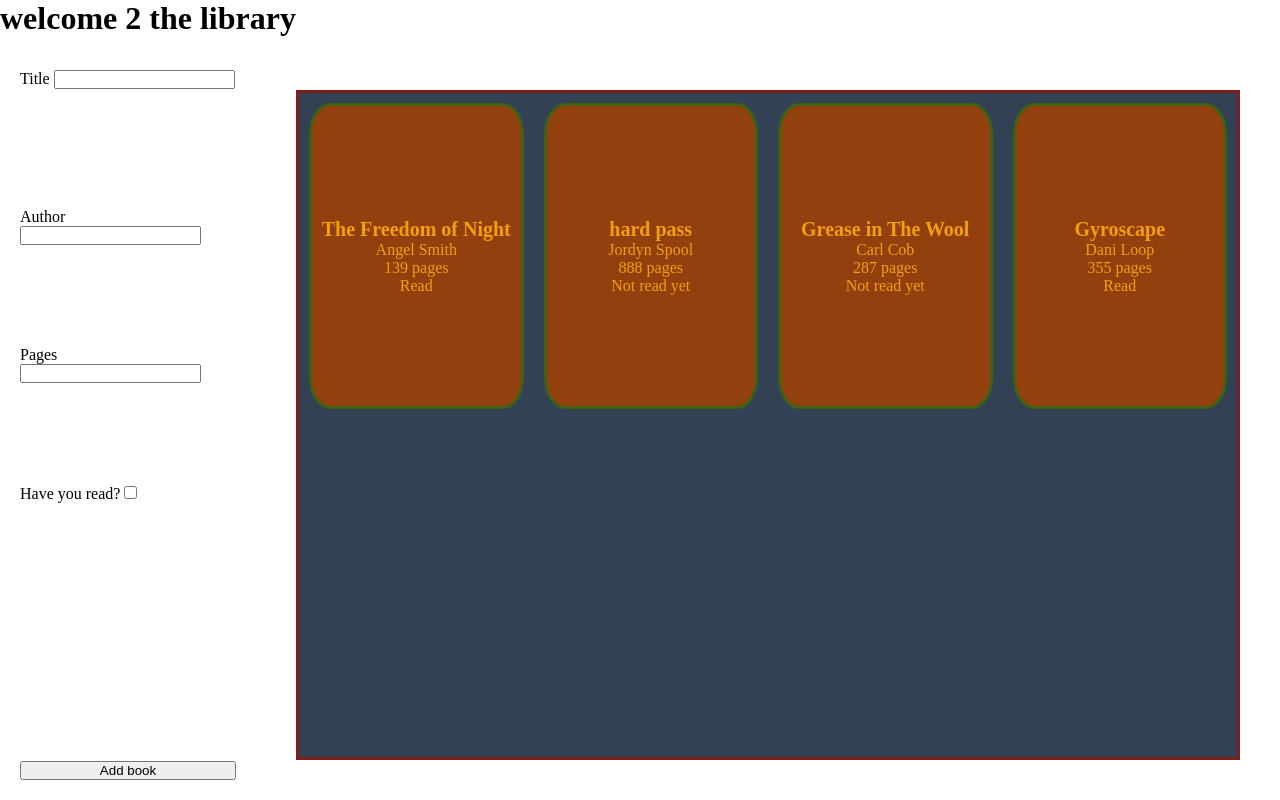
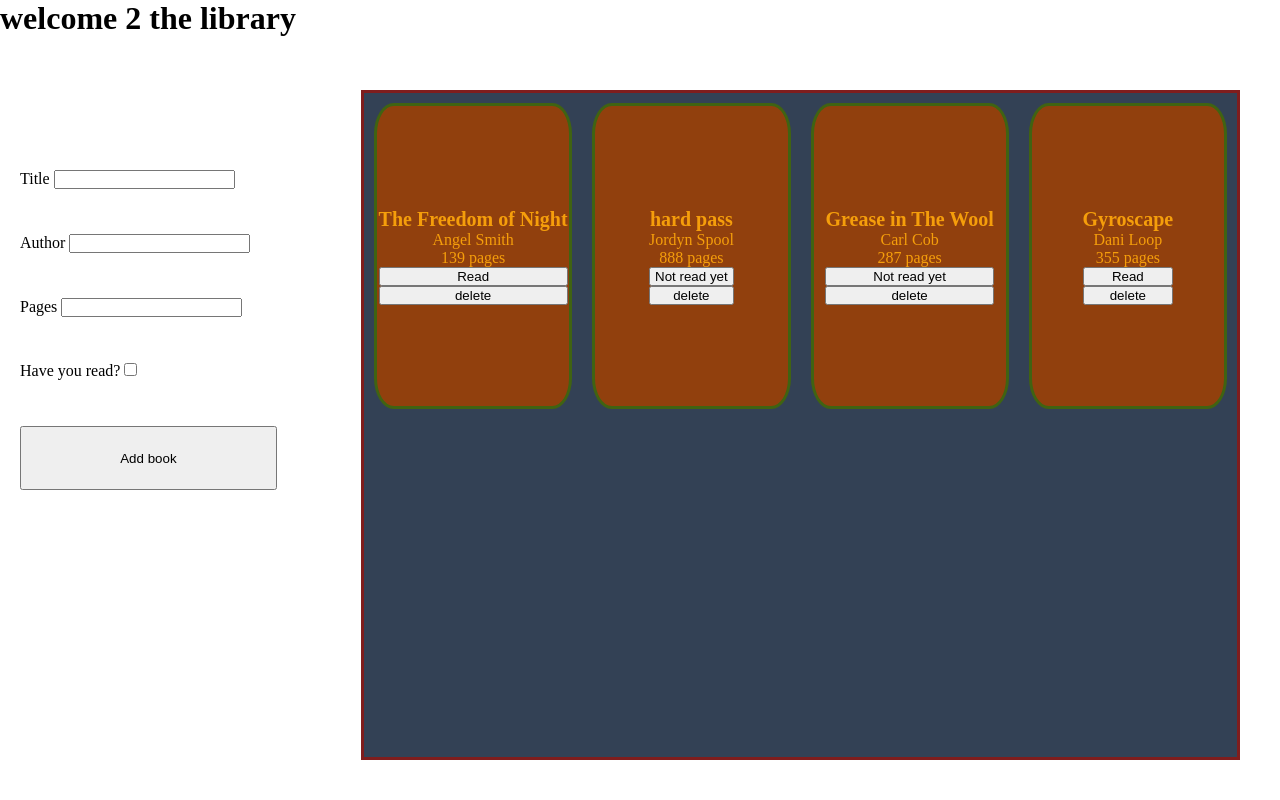
Before and after one commit to prawn13/odin-library, a plain HTML site: page index.html in a window 1280 px wide. Drawn offline with Linux system fonts and the light colour scheme.

Commit message:
Add all basic functionality

```diff
--- a/index.html
+++ b/index.html
@@ -13,6 +13,7 @@
         <div class="header">
             <h1>welcome 2 the library</h1>
         </div>
+        <form id="add-form" action="">
             <div class="add-book">
                 <li>Title
                     <input id="title" type="text" required>
@@ -23,15 +24,15 @@
                 </li>
                 <li>
                     Pages
-                <input id="pages" type="number" maxlength="2000" required>
+                    <input id="pages" type="number" required>
                 </li>
                 <li>
                     Have you read?
                     <input id="read" type="checkbox">
                 </li>
-            <span id="invalid"></span>
-            <button onclick="addFromButton()" id="add-button">Add book</button>
+                <button type="submit" id="add-button">Add book</button>
             </div>
+        </form>
         <div class="books"></div>
     </div>
 
--- a/script.js
+++ b/script.js
@@ -7,6 +7,7 @@ addBook("Gyroscape", "Dani Loop", 355, true);
 
 displayBooks();
 
+// Book Constructor
 function Book(title, author, pages, read) {
     this.title = title
     this.author = author
@@ -14,10 +15,13 @@ function Book(title, author, pages, read) {
     this.read = read
 }
 
+// Adds new book to library
 function addBook(title, author, pages, read = false) {
     library.push(new Book(title, author, pages, read));
 }
 
+
+// Generates the display of all stored books
 function displayBooks() {
     const books = document.querySelector('.books');
     books.innerHTML = "";
@@ -28,34 +32,43 @@ function displayBooks() {
         bookDiv.innerHTML =
             `<h2>${b.title}</h2>
             ${b.author}<br>
-            ${b.pages} pages<br>
-            ${b.read ? 'Read' : 'Not read yet'}`;
+            ${b.pages} pages<br>`;
+
+        // Adds read or not toggle
+        const readBtn = document.createElement('button');
+        readBtn.innerText = b.read ? 'Read' : 'Not read yet';
+        readBtn.addEventListener('click', function() {
+            readBtn.innerText = (readBtn.innerHTML === 'Read') ? 'Not read yet' : 'Read';
+        });
+        bookDiv.appendChild(readBtn);
+
+        // Adds delete button to book
+        const btn = document.createElement('button');
+        btn.innerText = 'delete';
+        btn.addEventListener('click', function(e) {
+            e.target.parentElement.remove();
+        });
+        bookDiv.appendChild(btn);
 
         books.appendChild(bookDiv);
     }
 }
 
+const addButton = document.getElementById('add-button');
+addButton.addEventListener('click', addFromButton);
+
+// Adds book to library when button is clicked
 function addFromButton() {
     const title = document.getElementById('title').value;
     const author = document.getElementById('author').value;
     const pages = document.getElementById('pages').value;
     const read = document.getElementById('read').value;
 
+    // Checks if all required fields are filled out
     if (title !== '' && author !== '' && pages !== '') {
         addBook(title, author, pages, read);
-        resetForm();
         displayBooks();
-    }
-    else {
-        const invalid = document.getElementById('invalid');
-        invalid.classList.toggle('invalid')
+        const form = document.getElementById('add-form');
+        form.reset();
     }
 }
-
-
-function resetForm() {
-    document.getElementById('title').value = '';
-    document.getElementById('author').value = '';
-    document.getElementById('pages').value = '';
-    document.getElementById('read').value = '';
-}
--- a/style.css
+++ b/style.css
@@ -20,6 +20,10 @@
     display: grid;
     grid-template-rows: repeat(5, 1fr);
     padding: 20px;
+    max-height: 40vh;
+    margin: 100px 100px 100px 0;
+    width: 80%;
+    height: 50%;
 }
 
 .books {
@@ -34,8 +38,8 @@
     display: grid;
     place-content: center;
     text-align: center;
-    border: solid 3px #3f6212;
-    background-color: #92400e;
+    border: solid 3px hsl(86, 69%, 23%);
+    background-color: hsl(23, 83%, 31%);
     color: #f59e0b;
     margin: 10px;
     border-radius: 10%;
@@ -44,6 +48,10 @@
     position: relative;
 }
 
+.book:hover {
+    background-color: hsl(23, 83%, 21%);
+}
+
 h2 {
     font-size: 20px;
     margin: 0;
```
Lines whose indentation alone changed are shown as unchanged.
